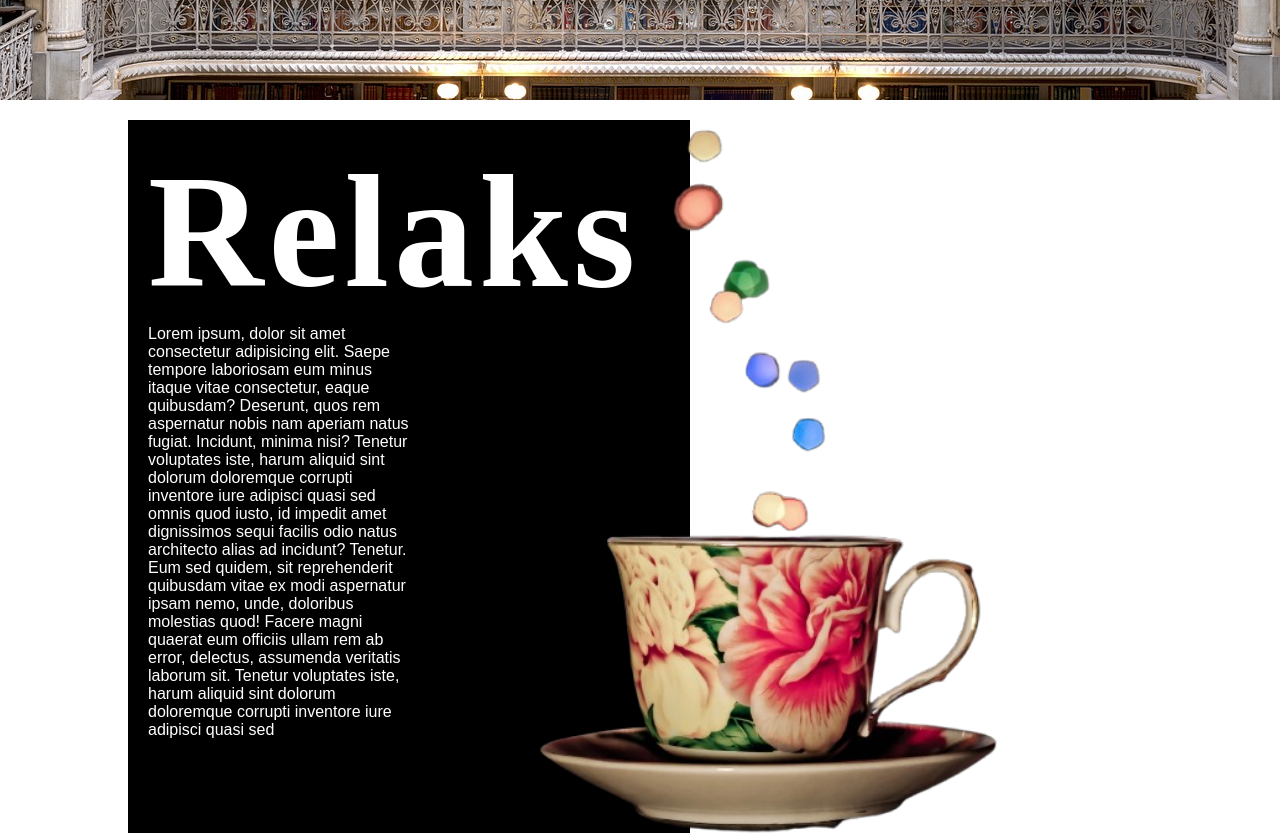
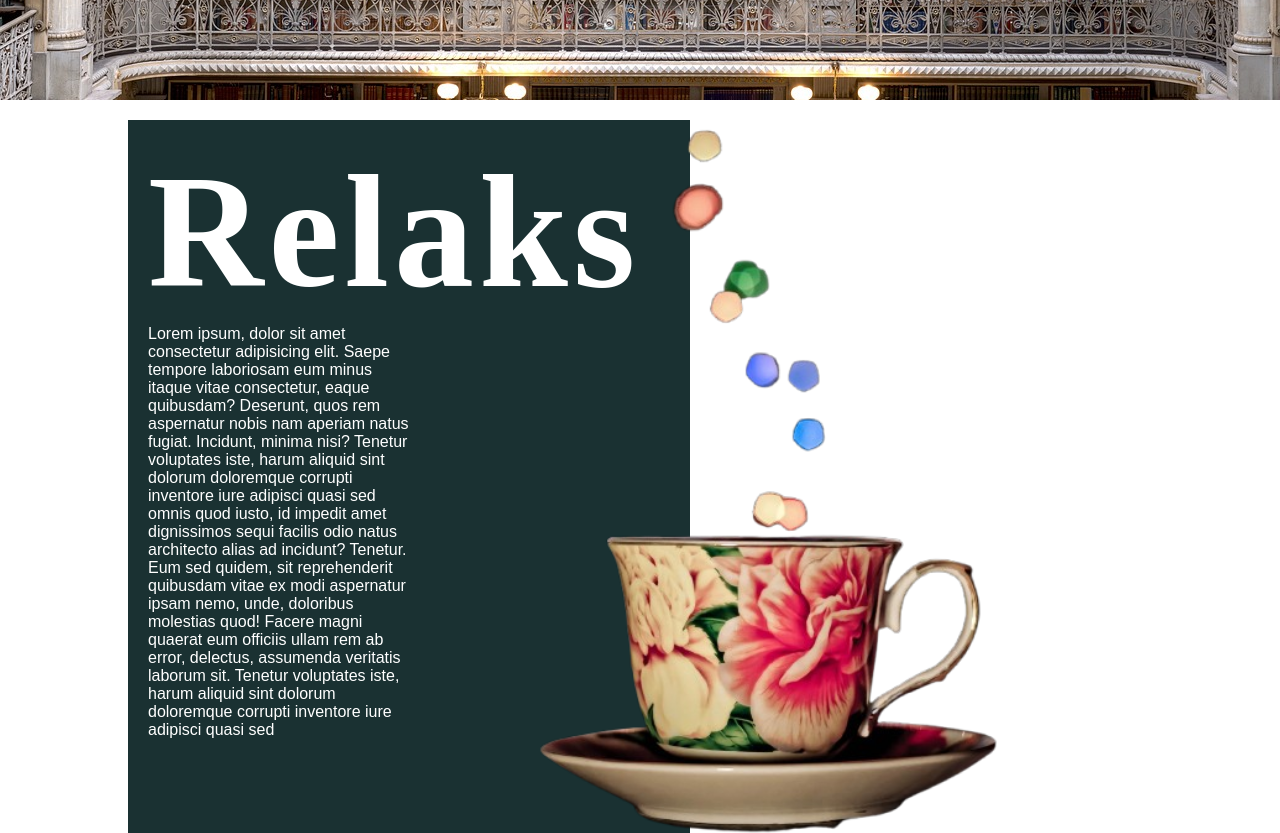
Before and after one commit to marcinoles87/biblioteka, a React (Create React App) app: page / in a window 1280 px wide. Shown: the part 700-1533 px from the top of the page. Built offline with nearby package versions, Linux system fonts and the light colour scheme; no server answers; a web font is replaced by a local one.

Commit message:
add new css

```diff
--- a/src/App.css
+++ b/src/App.css
@@ -173,7 +173,7 @@ html{
 }
 
 .header-one{
-  background-color: black;
+  background-color: rgb(26, 49, 50);
   height: 90vh;
   color: white;
   width: 70%;
```
